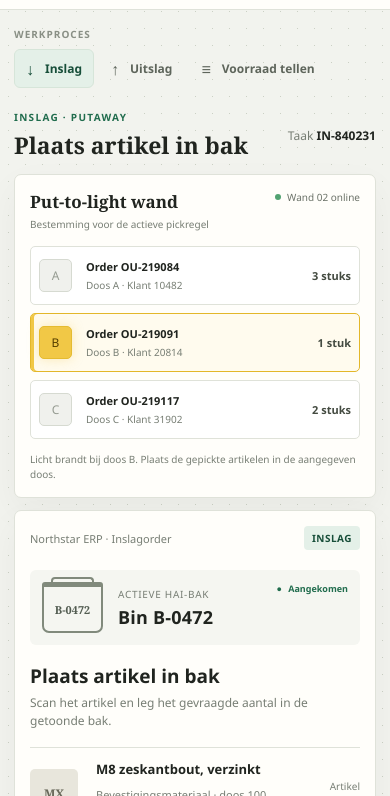
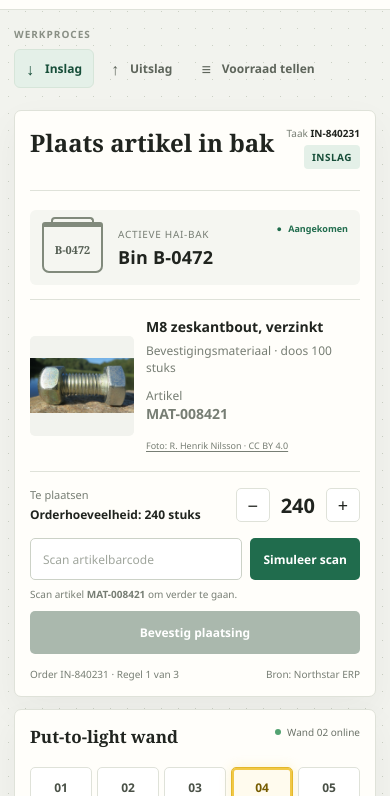
Before and after one commit to HenkV-000/Pickstation-PROTO, a plain HTML site: page index.html in a window 390 px wide. Shown: the part 48-844 px from the top of the page. Drawn offline with Linux system fonts and the light colour scheme.

Commit message:
Layout wijzigingen, Centraal deel meer benadrukken, PTL visualiseren

```diff
--- a/index.html
+++ b/index.html
@@ -73,33 +73,31 @@
     .side-footer { margin-top: auto; padding-top: 14px; border-top: 1px solid var(--line); color: var(--muted); font-size: 11px; line-height: 1.7; }
     .side-footer strong { color: #555d53; }
     main { min-width: 0; }
-    .page-heading { display: flex; justify-content: space-between; align-items: flex-end; gap: 15px; margin: 0 0 18px; }
-    .eyebrow { margin: 0 0 5px; color: var(--green); font-size: 10px; font-weight: 800; letter-spacing: 1.3px; text-transform: uppercase; }
-    h1 { margin: 0; font: 700 27px Georgia, "Times New Roman", serif; letter-spacing: 0; }
+    h1 { margin: 0; font: 700 29px Georgia, "Times New Roman", serif; letter-spacing: 0; }
     .task-number { color: var(--muted); font-size: 12px; }
     .task-number strong { color: var(--ink); }
-    .work-grid { display: grid; grid-template-columns: minmax(360px, 1.1fr) minmax(310px, 0.9fr); gap: 16px; align-items: stretch; }
+    .work-grid { display: grid; grid-template-columns: minmax(0, 2fr) minmax(270px, .86fr); gap: 16px; align-items: stretch; }
     .panel { min-width: 0; border: 1px solid var(--line); border-radius: 7px; background: var(--paper); box-shadow: var(--shadow); }
-    .task-panel { padding: 20px; }
-    .panel-kicker { display: flex; justify-content: space-between; align-items: center; gap: 10px; color: var(--muted); font-size: 11px; }
+    .task-panel { padding: 25px; }
+    .task-heading { display: flex; justify-content: space-between; align-items: center; gap: 16px; padding-bottom: 21px; border-bottom: 1px solid var(--line); }
+    .task-heading-meta { display: flex; align-items: center; gap: 11px; flex: none; }
     .pill { display: inline-flex; align-items: center; gap: 6px; border-radius: 4px; padding: 5px 8px; background: var(--green-wash); color: var(--green-dark); font-size: 10px; font-weight: 800; text-transform: uppercase; letter-spacing: .5px; }
     .pill.orange { background: var(--orange-wash); color: #a64626; }
     .pill.yellow { background: #f8f1d9; color: #826814; }
-    .bin-block { display: flex; align-items: center; gap: 15px; margin: 20px 0 18px; padding: 15px; border-radius: 6px; background: #f5f6f1; }
+    .bin-block { display: flex; align-items: center; gap: 15px; margin: 19px 0 14px; padding: 15px; border-radius: 6px; background: #f5f6f1; }
     .bin-illustration { width: 61px; height: 51px; position: relative; display: grid; place-items: center; flex: none; border: 2px solid #818a7c; border-top: 5px solid #818a7c; border-radius: 3px 3px 7px 7px; color: #525c51; font: 700 11px Georgia, serif; }
     .bin-illustration::before { content: ""; position: absolute; top: -10px; left: 7px; right: 7px; height: 5px; border: 2px solid #818a7c; border-bottom: 0; border-radius: 4px 4px 0 0; }
     .bin-details small { display: block; margin-bottom: 4px; color: var(--muted); font-size: 10px; text-transform: uppercase; letter-spacing: .7px; }
     .bin-details strong { font-size: 18px; letter-spacing: .2px; }
     .bin-arrived { margin-left: auto; align-self: flex-start; color: var(--green); font-size: 10px; font-weight: 750; white-space: nowrap; }
     .bin-arrived span { margin-right: 4px; }
-    .instruction { margin-bottom: 17px; }
-    .instruction h2 { margin: 0 0 5px; font-size: 19px; letter-spacing: 0; }
-    .instruction p { margin: 0; color: var(--muted); font-size: 12px; line-height: 1.5; }
-    .product-row { display: grid; grid-template-columns: 54px 1fr auto; align-items: center; gap: 12px; padding: 12px 0; border-top: 1px solid var(--line); border-bottom: 1px solid var(--line); }
-    .product-swatch { width: 48px; height: 48px; display: grid; place-items: center; border-radius: 5px; background: #e8e6dc; color: #686859; font: 700 12px Georgia, serif; }
-    .product-info strong { display: block; margin-bottom: 4px; font-size: 13px; }
-    .product-info span { color: var(--muted); font-size: 11px; }
+    .product-row { display: grid; grid-template-columns: 150px minmax(0, 1fr); align-items: center; gap: 20px; padding: 17px 0; border-top: 1px solid var(--line); border-bottom: 1px solid var(--line); }
+    .product-image { width: 150px; height: 126px; display: block; border-radius: 5px; background: #f2f3ee; object-fit: contain; }
+    .product-info strong { display: block; margin-bottom: 6px; font-size: 17px; }
+    .product-info > span { display: block; color: var(--muted); font-size: 12px; }
     .product-sku { color: var(--muted); font-size: 10px; text-align: right; }
+    .product-info .product-sku { margin-top: 11px; text-align: left; }
+    .product-photo-credit { display: inline-block; margin-top: 10px; color: #777e74; font-size: 9px; text-decoration: underline; text-underline-offset: 2px; }
     .qty-layout { display: flex; justify-content: space-between; align-items: center; gap: 12px; padding: 15px 0; }
     .qty-label { color: var(--muted); font-size: 11px; }
     .qty-label strong { display: block; margin-top: 4px; color: var(--ink); font-size: 12px; }
@@ -119,21 +117,20 @@
     .primary-action:disabled { background: #aab8ad; cursor: not-allowed; }
     .task-meta { display: flex; justify-content: space-between; gap: 10px; margin-top: 13px; color: var(--muted); font-size: 10px; }
     .right-column { display: grid; grid-template-rows: minmax(0, 1fr) auto; gap: 16px; }
-    .wall-panel { padding: 18px; }
+    .wall-panel { padding: 18px; transition: opacity .18s, filter .18s; }
+    .wall-panel.muted { opacity: .38; filter: grayscale(1); }
     .wall-header { display: flex; justify-content: space-between; align-items: flex-start; gap: 8px; margin-bottom: 15px; }
     .wall-header h2 { margin: 0 0 4px; font: 700 17px Georgia, "Times New Roman", serif; letter-spacing: 0; }
-    .wall-header p { margin: 0; color: var(--muted); font-size: 10px; }
     .wall-status { display: flex; align-items: center; gap: 6px; color: #6b7268; font-size: 10px; white-space: nowrap; }
     .wall-status .state-dot { width: 6px; height: 6px; box-shadow: none; }
-    .carton-list { display: grid; gap: 8px; }
-    .carton { display: grid; grid-template-columns: 37px 1fr auto; align-items: center; gap: 10px; min-height: 59px; padding: 8px; border: 1px solid var(--line); border-radius: 5px; background: white; cursor: pointer; text-align: left; transition: border-color .15s, background .15s; }
+    .carton-list { display: grid; grid-template-columns: repeat(5, minmax(0, 1fr)); gap: 7px; }
+    .carton { aspect-ratio: 1 / .94; min-width: 0; display: flex; flex-direction: column; align-items: center; justify-content: center; gap: 4px; padding: 4px; border: 1px solid var(--line); border-radius: 5px; background: white; cursor: pointer; text-align: center; transition: border-color .15s, background .15s, box-shadow .15s; }
     .carton:hover { border-color: #97b7a2; }
-    .carton.lit { border-color: #e3b72a; background: #fffbee; box-shadow: inset 3px 0 0 var(--yellow); }
-    .carton-light { width: 33px; height: 33px; display: grid; place-items: center; border: 1px solid #d6dad1; border-radius: 5px; background: #f0f1ed; color: #959b91; font-size: 12px; }
-    .carton.lit .carton-light { border-color: #e5bb30; background: var(--yellow); color: #553f00; box-shadow: 0 0 12px #f1c84657; }
-    .carton-copy strong { display: block; font-size: 11px; }
-    .carton-copy small { display: block; margin-top: 4px; color: var(--muted); font-size: 10px; }
-    .carton-qty { color: #444b41; font-size: 11px; font-weight: 750; white-space: nowrap; }
+    .carton.lit { border-color: #e3b72a; background: #fffbee; box-shadow: inset 0 0 0 2px #f1c846, 0 0 12px #f1c84639; }
+    .carton-code { color: #4a5147; font-size: 12px; font-weight: 800; }
+    .carton-qty { color: var(--muted); font-size: 9px; font-weight: 700; white-space: nowrap; }
+    .carton.lit .carton-code { color: #765c00; }
+    .carton.lit .carton-qty { color: #826814; }
     .wall-hint { margin: 13px 0 0; color: var(--muted); font-size: 10px; line-height: 1.5; }
     .flow-panel { padding: 16px 18px; }
     .flow-title { display: flex; justify-content: space-between; align-items: center; margin-bottom: 12px; }
@@ -150,7 +147,7 @@
     .toast.show { opacity: 1; transform: translateY(0); }
     @media (max-width: 1050px) {
       .workspace { grid-template-columns: 190px minmax(0, 1fr); padding: 20px; gap: 16px; }
-      .work-grid { grid-template-columns: minmax(300px, 1fr) minmax(270px, .85fr); gap: 12px; }
+      .work-grid { grid-template-columns: minmax(0, 1.7fr) minmax(250px, .9fr); gap: 12px; }
       .task-panel, .wall-panel { padding: 15px; }
     }
     @media (max-width: 780px) {
@@ -168,13 +165,12 @@
       .mode-list { display: flex; overflow-x: auto; padding-bottom: 4px; }
       .mode-button { flex: none; min-height: 39px; padding: 0 11px; font-size: 12px; }
       .mode-icon { width: auto; }
-      .page-heading { align-items: center; margin-bottom: 13px; }
-      h1 { font-size: 23px; }
+      h1 { font-size: 24px; }
       .work-grid { grid-template-columns: 1fr; }
       .right-column { grid-template-rows: auto auto; }
-      .wall-panel { order: 0; }
-      .flow-panel { order: 1; }
-      .task-panel { order: 2; }
+      .task-panel { order: 0; }
+      .wall-panel { order: 1; }
+      .flow-panel { order: 2; }
       .right-column { display: contents; }
     }
     @media (max-width: 420px) {
@@ -182,12 +178,19 @@
       .top-context > span:first-child, .context-divider { display: none; }
       .topbar { gap: 7px; }
       .work-grid { display: flex; flex-direction: column; }
-      .task-panel { order: 2; }
+      .task-panel { order: 0; }
       .right-column { display: contents; }
       .wall-panel { order: 1; }
-      .flow-panel { order: 3; }
+      .flow-panel { order: 2; }
       .bin-block { padding: 12px; }
       .bin-arrived { font-size: 9px; }
+      .task-heading { align-items: flex-start; gap: 8px; }
+      .task-heading-meta { flex-direction: column; align-items: flex-end; gap: 5px; }
+      .task-number { font-size: 10px; white-space: nowrap; }
+      .product-row { grid-template-columns: 104px minmax(0, 1fr); gap: 12px; }
+      .product-image { width: 104px; height: 100px; }
+      .product-info strong { font-size: 14px; }
+      .carton-list { gap: 5px; }
     }
   </style>
 </head>
@@ -227,24 +230,25 @@
       </aside>
 
       <main>
-        <div class="page-heading">
-          <div><p class="eyebrow" id="page-eyebrow">Inslag · Putaway</p><h1 id="page-title">Plaats artikel in bak</h1></div>
-          <div class="task-number">Taak <strong id="task-id">IN-840231</strong></div>
-        </div>
-
         <div class="work-grid">
-          <section class="panel task-panel" aria-labelledby="task-instruction">
-            <div class="panel-kicker"><span id="task-source">Northstar ERP · Inslagorder</span><span class="pill" id="task-pill">Inslag</span></div>
+          <section class="panel task-panel" aria-labelledby="page-title">
+            <div class="task-heading">
+              <h1 id="page-title">Plaats artikel in bak</h1>
+              <div class="task-heading-meta"><span class="task-number">Taak <strong id="task-id">IN-840231</strong></span><span class="pill" id="task-pill">Inslag</span></div>
+            </div>
             <div class="bin-block">
               <div class="bin-illustration" id="bin-code">B-0472</div>
               <div class="bin-details"><small>Actieve Hai-bak</small><strong id="bin-label">Bin B-0472</strong></div>
               <div class="bin-arrived"><span>●</span> Aangekomen</div>
             </div>
-            <div class="instruction"><h2 id="task-instruction">Plaats artikel in bak</h2><p id="task-guidance">Scan het artikel en leg het gevraagde aantal in de getoonde bak.</p></div>
             <div class="product-row">
-              <div class="product-swatch" id="product-icon">MX</div>
-              <div class="product-info"><strong id="product-name">M8 zeskantbout, verzinkt</strong><span id="product-description">Bevestigingsmateriaal · doos 100 stuks</span></div>
-              <div class="product-sku">Artikel<br><strong id="product-sku">MAT-008421</strong></div>
+              <img class="product-image" id="product-image" src="assets/zinc-bolt.jpg" alt="Verzinkte zeskantbout met moer">
+              <div class="product-info">
+                <strong id="product-name">M8 zeskantbout, verzinkt</strong>
+                <span id="product-description">Bevestigingsmateriaal · doos 100 stuks</span>
+                <span class="product-sku">Artikel <strong id="product-sku">MAT-008421</strong></span>
+                <a class="product-photo-credit" id="photo-credit" href="https://commons.wikimedia.org/wiki/File:Late_1900s_zinc_plated_M12_8_G_hex_head_machine_bolt_and_nut_by_ESKA_GmbH_Automotive_Germany_view_1.jpg" target="_blank" rel="noreferrer">Foto: R. Henrik Nilsson · CC BY 4.0</a>
+              </div>
             </div>
             <div class="qty-layout">
               <div class="qty-label" id="quantity-label">Te plaatsen<strong id="quantity-detail">Orderhoeveelheid: 240 stuks</strong></div>
@@ -257,14 +261,21 @@
           </section>
 
           <div class="right-column">
-            <section class="panel wall-panel" aria-labelledby="wall-title">
-              <div class="wall-header"><div><h2 id="wall-title">Put-to-light wand</h2><p id="wall-subtitle">Bestemming voor de actieve pickregel</p></div><div class="wall-status"><span class="state-dot"></span>Wand 02 online</div></div>
+            <section class="panel wall-panel" id="wall-panel" aria-labelledby="wall-title">
+              <div class="wall-header"><h2 id="wall-title">Put-to-light wand</h2><div class="wall-status"><span class="state-dot"></span>Wand 02 online</div></div>
               <div class="carton-list" id="carton-list">
-                <button class="carton" data-carton="A"><span class="carton-light">A</span><span class="carton-copy"><strong>Order OU-219084</strong><small>Doos A · Klant 10482</small></span><span class="carton-qty">3 stuks</span></button>
-                <button class="carton lit" data-carton="B"><span class="carton-light">B</span><span class="carton-copy"><strong>Order OU-219091</strong><small>Doos B · Klant 20814</small></span><span class="carton-qty">1 stuk</span></button>
-                <button class="carton" data-carton="C"><span class="carton-light">C</span><span class="carton-copy"><strong>Order OU-219117</strong><small>Doos C · Klant 31902</small></span><span class="carton-qty">2 stuks</span></button>
+                <button class="carton" data-carton="01" data-order="OU-219084" data-qty="3" aria-label="Doos 01, order OU-219084, 3 stuks"><span class="carton-code">01</span><span class="carton-qty">3 st.</span></button>
+                <button class="carton" data-carton="02" data-order="OU-219084" data-qty="1" aria-label="Doos 02, order OU-219084, 1 stuk"><span class="carton-code">02</span><span class="carton-qty">1 st.</span></button>
+                <button class="carton" data-carton="03" data-order="OU-219091" data-qty="2" aria-label="Doos 03, order OU-219091, 2 stuks"><span class="carton-code">03</span><span class="carton-qty">2 st.</span></button>
+                <button class="carton lit" data-carton="04" data-order="OU-219091" data-qty="1" aria-label="Doos 04, order OU-219091, 1 stuk"><span class="carton-code">04</span><span class="carton-qty">1 st.</span></button>
+                <button class="carton" data-carton="05" data-order="OU-219117" data-qty="2" aria-label="Doos 05, order OU-219117, 2 stuks"><span class="carton-code">05</span><span class="carton-qty">2 st.</span></button>
+                <button class="carton" data-carton="06" data-order="OU-219117" data-qty="1" aria-label="Doos 06, order OU-219117, 1 stuk"><span class="carton-code">06</span><span class="carton-qty">1 st.</span></button>
+                <button class="carton" data-carton="07" data-order="OU-219126" data-qty="4" aria-label="Doos 07, order OU-219126, 4 stuks"><span class="carton-code">07</span><span class="carton-qty">4 st.</span></button>
+                <button class="carton" data-carton="08" data-order="OU-219126" data-qty="1" aria-label="Doos 08, order OU-219126, 1 stuk"><span class="carton-code">08</span><span class="carton-qty">1 st.</span></button>
+                <button class="carton" data-carton="09" data-order="OU-219143" data-qty="2" aria-label="Doos 09, order OU-219143, 2 stuks"><span class="carton-code">09</span><span class="carton-qty">2 st.</span></button>
+                <button class="carton" data-carton="10" data-order="OU-219143" data-qty="3" aria-label="Doos 10, order OU-219143, 3 stuks"><span class="carton-code">10</span><span class="carton-qty">3 st.</span></button>
               </div>
-              <p class="wall-hint" id="wall-hint">Licht brandt bij doos B. Plaats de gepickte artikelen in de aangegeven doos.</p>
+              <p class="wall-hint" id="wall-hint">Licht geactiveerd bij doos 04 · OU-219091 · 1 stuk.</p>
             </section>
             <section class="panel flow-panel" aria-label="Taakvoortgang">
               <div class="flow-title"><strong>Taakvoortgang</strong><span id="progress-label">1 van 3 regels</span></div>
@@ -280,22 +291,22 @@
   <script>
     const taskModes = {
       putaway: {
-        eyebrow: "Inslag · Putaway", title: "Plaats artikel in bak", id: "IN-840231", source: "Northstar ERP · Inslagorder", pill: "Inslag", pillClass: "",
-        instruction: "Plaats artikel in bak", guidance: "Scan het artikel en leg het gevraagde aantal in de getoonde bak.", bin: "B-0472", item: "M8 zeskantbout, verzinkt", description: "Bevestigingsmateriaal · doos 100 stuks", sku: "MAT-008421", icon: "MX", qty: 240, qtyLabel: "Te plaatsen", qtyDetail: "Orderhoeveelheid: 240 stuks", scan: "Scan artikel MAT-008421 om verder te gaan.", meta: "Order IN-840231 · Regel 1 van 3", wall: false, action: "Bevestig plaatsing"
+        title: "Plaats artikel in bak", id: "IN-840231", pill: "Inslag", pillClass: "",
+        bin: "B-0472", item: "M8 zeskantbout, verzinkt", description: "Bevestigingsmateriaal · doos 100 stuks", sku: "MAT-008421", image: "assets/zinc-bolt.jpg", imageAlt: "Verzinkte zeskantbout met moer", photoCredit: "Foto: R. Henrik Nilsson · CC BY 4.0", photoUrl: "https://commons.wikimedia.org/wiki/File:Late_1900s_zinc_plated_M12_8_G_hex_head_machine_bolt_and_nut_by_ESKA_GmbH_Automotive_Germany_view_1.jpg", qty: 240, qtyLabel: "Te plaatsen", qtyDetail: "Orderhoeveelheid: 240 stuks", meta: "Order IN-840231 · Regel 1 van 3", wall: false, action: "Bevestig plaatsing"
       },
       pick: {
-        eyebrow: "Uitslag · Picking", title: "Pick artikel uit bak", id: "OU-219084", source: "Northstar ERP · Pickorder", pill: "Uitslag", pillClass: "orange",
-        instruction: "Pick artikel uit bak", guidance: "Neem het gevraagde aantal uit de bak en plaats het in de verlichte doos.", bin: "B-1128", item: "Lager 608-2RS", description: "Aandrijftechniek · per stuk", sku: "LAG-000608", icon: "608", qty: 3, qtyLabel: "Te picken", qtyDetail: "Orderhoeveelheid: 3 stuks", scan: "Scan artikel LAG-000608 om verder te gaan.", meta: "Order OU-219084 · Regel 1 van 2", wall: true, action: "Bevestig pick"
+        title: "Pick artikel uit bak", id: "OU-219084", pill: "Uitslag", pillClass: "orange",
+        bin: "B-1128", item: "Lager 608-2RS", description: "Aandrijftechniek · per stuk", sku: "LAG-000608", image: "assets/bearing-608.jpg", imageAlt: "Stalen kogellager 608", photoCredit: "Foto: R. Henrik Nilsson · CC BY 4.0", photoUrl: "https://commons.wikimedia.org/wiki/File:1990s_NSK_Nippon_Seiko_Kabushiki_gaisha_ball_bearing_608Z_made_in_Japan.jpg", qty: 3, qtyLabel: "Te picken", qtyDetail: "Orderhoeveelheid: 3 stuks", meta: "Order OU-219084 · Regel 1 van 2", wall: true, action: "Bevestig pick"
       },
       count: {
-        eyebrow: "Voorraad · Telling", title: "Controleer bakinhoud", id: "TT-003912", source: "Northstar ERP · Telling", pill: "Telling", pillClass: "yellow",
-        instruction: "Tel en controleer voorraad", guidance: "Controleer artikel en voer het werkelijk getelde aantal in.", bin: "B-0831", item: "Kabelbinder 200 mm zwart", description: "Montagemateriaal · zak 100 stuks", sku: "MON-020154", icon: "CT", qty: 100, qtyLabel: "Geteld aantal", qtyDetail: "Verwacht: 100 stuks", scan: "Scan artikel MON-020154 om de telling te starten.", meta: "Telling TT-003912 · Artikel 1 van 1", wall: false, action: "Bevestig telling"
+        title: "Controleer bakinhoud", id: "TT-003912", pill: "Telling", pillClass: "yellow",
+        bin: "B-0831", item: "Kabelbinder 200 mm zwart", description: "Montagemateriaal · zak 100 stuks", sku: "MON-020154", image: "assets/cable-tie.jpg", imageAlt: "Assortiment gekleurde kabelbinders", photoCredit: "Foto: Silverxxx · CC BY-SA 3.0", photoUrl: "https://commons.wikimedia.org/wiki/File:Cable_ties.jpg", qty: 100, qtyLabel: "Geteld aantal", qtyDetail: "Verwacht: 100 stuks", meta: "Telling TT-003912 · Artikel 1 van 1", wall: false, action: "Bevestig telling"
       }
     };
     let currentMode = "putaway";
     let currentQty = taskModes.putaway.qty;
     let scanned = false;
-    let activeCarton = "B";
+    let activeCarton = "04";
     let toastTimer;
     const $ = (id) => document.getElementById(id);
     const scanInput = $("scan-input");
@@ -315,20 +326,19 @@
       currentQty = task.qty;
       scanned = false;
       document.querySelectorAll(".mode-button").forEach((button) => button.classList.toggle("active", button.dataset.mode === mode));
-      $("page-eyebrow").textContent = task.eyebrow;
       $("page-title").textContent = task.title;
       $("task-id").textContent = task.id;
-      $("task-source").textContent = task.source;
       $("task-pill").textContent = task.pill;
       $("task-pill").className = `pill ${task.pillClass}`.trim();
-      $("task-instruction").textContent = task.instruction;
-      $("task-guidance").textContent = task.guidance;
       $("bin-code").textContent = task.bin;
       $("bin-label").textContent = `Bin ${task.bin}`;
       $("product-name").textContent = task.item;
       $("product-description").textContent = task.description;
       $("product-sku").textContent = task.sku;
-      $("product-icon").textContent = task.icon;
+      $("product-image").src = task.image;
+      $("product-image").alt = task.imageAlt;
+      $("photo-credit").href = task.photoUrl;
+      $("photo-credit").textContent = task.photoCredit;
       $("quantity-label").firstChild.textContent = `${task.qtyLabel} `;
       $("quantity-detail").textContent = task.qtyDetail;
       $("quantity").textContent = currentQty;
@@ -336,10 +346,13 @@
       $("scan-message").className = "scan-message";
       $("task-meta-left").textContent = task.meta;
       $("complete-task").textContent = task.action;
-      $("wall-subtitle").textContent = task.wall ? "Bestemming voor de actieve pickregel" : "Geen actieve bestemming in deze taak";
-      $("wall-hint").textContent = task.wall ? `Licht brandt bij doos ${activeCarton}. Plaats de gepickte artikelen in de aangegeven doos.` : "De put-to-lightwand wordt gebruikt bij picktaken.";
-      $("carton-list").style.opacity = task.wall ? "1" : ".55";
-      $("carton-list").style.pointerEvents = task.wall ? "auto" : "none";
+      $("wall-panel").classList.toggle("muted", !task.wall);
+      $("wall-panel").setAttribute("aria-disabled", String(!task.wall));
+      document.querySelectorAll(".carton").forEach((tile) => { tile.disabled = !task.wall; });
+      const activeTile = document.querySelector(`.carton[data-carton="${activeCarton}"]`);
+      $("wall-hint").textContent = task.wall && activeTile
+        ? `Licht geactiveerd bij doos ${activeCarton} · ${activeTile.dataset.order} · ${activeTile.dataset.qty} ${activeTile.dataset.qty === "1" ? "stuk" : "stuks"}.`
+        : "Geen actieve pickregel.";
       completeButton.disabled = true;
       scanInput.value = "";
       updateProgress();
@@ -387,10 +400,10 @@
     });
     $("carton-list").addEventListener("click", (event) => {
       const carton = event.target.closest(".carton");
-      if (!carton) return;
+      if (!carton || !taskModes[currentMode].wall) return;
       activeCarton = carton.dataset.carton;
       document.querySelectorAll(".carton").forEach((item) => item.classList.toggle("lit", item === carton));
-      $("wall-hint").textContent = `Licht geactiveerd bij doos ${activeCarton}. Plaats de gepickte artikelen in de aangegeven doos.`;
+      $("wall-hint").textContent = `Licht geactiveerd bij doos ${activeCarton} · ${carton.dataset.order} · ${carton.dataset.qty} ${carton.dataset.qty === "1" ? "stuk" : "stuks"}.`;
     });
     completeButton.addEventListener("click", () => {
       const task = taskModes[currentMode];
```
Also changed, not shown: assets/bearing-608.jpg (added), assets/cable-tie.jpg (added), assets/zinc-bolt.jpg (added).
